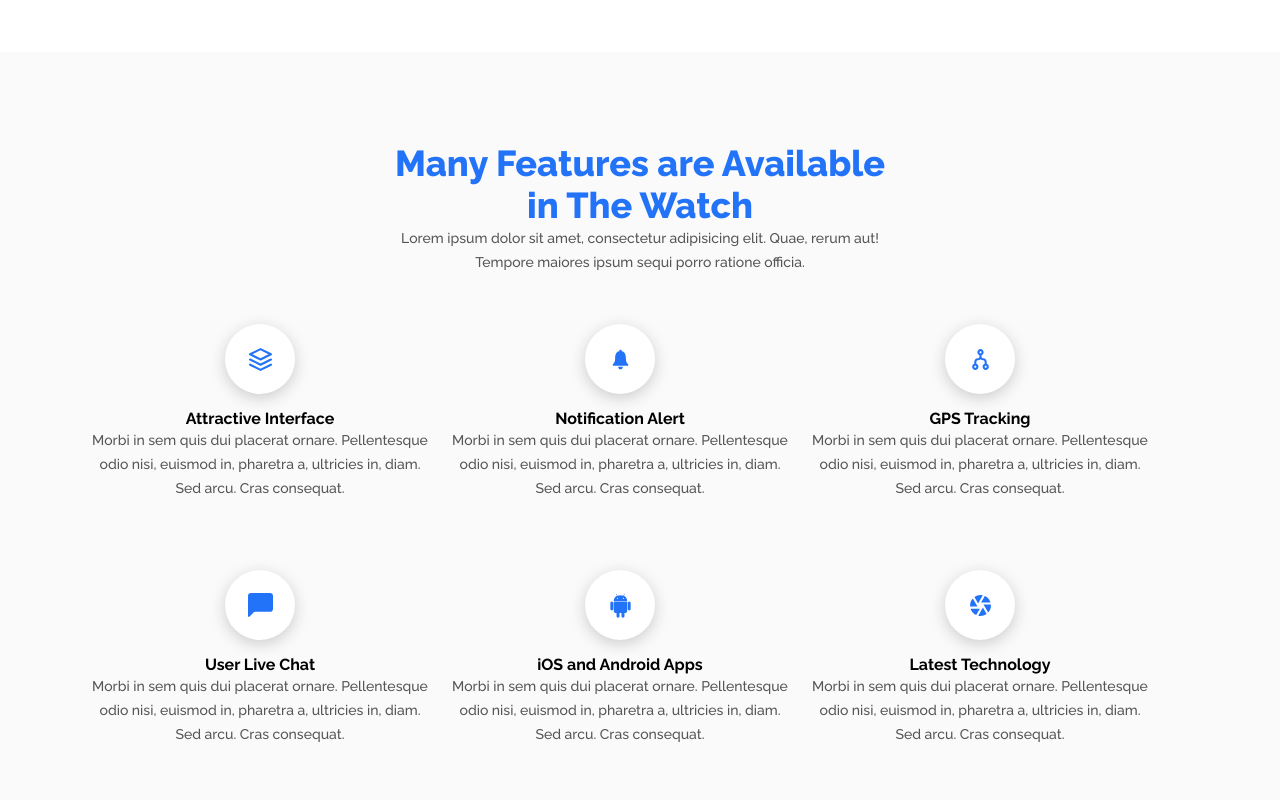
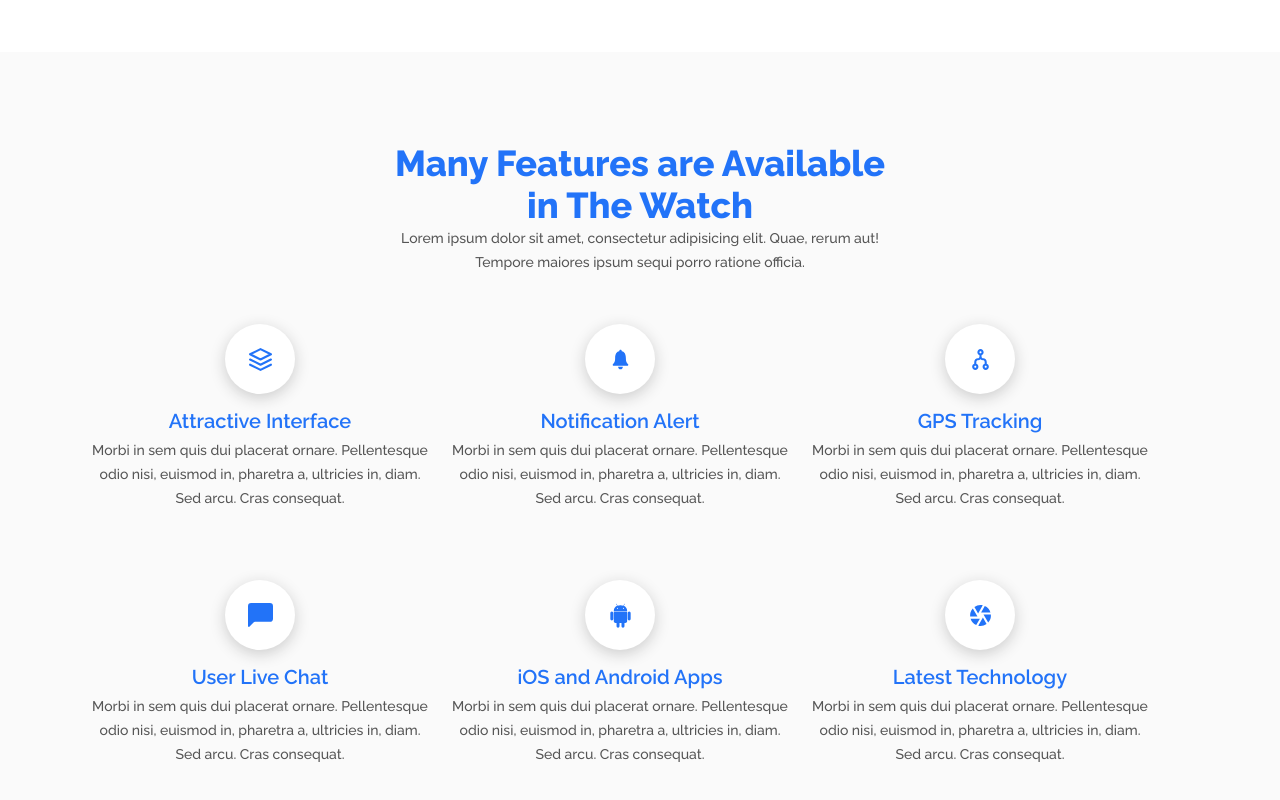
Before and after one commit to thenavik/smart-landing-page, a React (Create React App) app: page / in a window 1280 px wide. Shown: the part 1348-2148 px from the top of the page. Built offline with nearby package versions, Linux system fonts and the light colour scheme.

Commit message:
fix conflig

```diff
--- a/src/styles/feature/feature.scss
+++ b/src/styles/feature/feature.scss
@@ -37,11 +37,12 @@
         align-items: center;
         flex-direction: column;
 
-        .feature-single h4 {
+        h4 {
           text-align: center;
           font-size: 20px;
           font-weight: 600;
           margin-bottom: 5px;
+          color: $colorBlue;
         }
 
         p {
```
